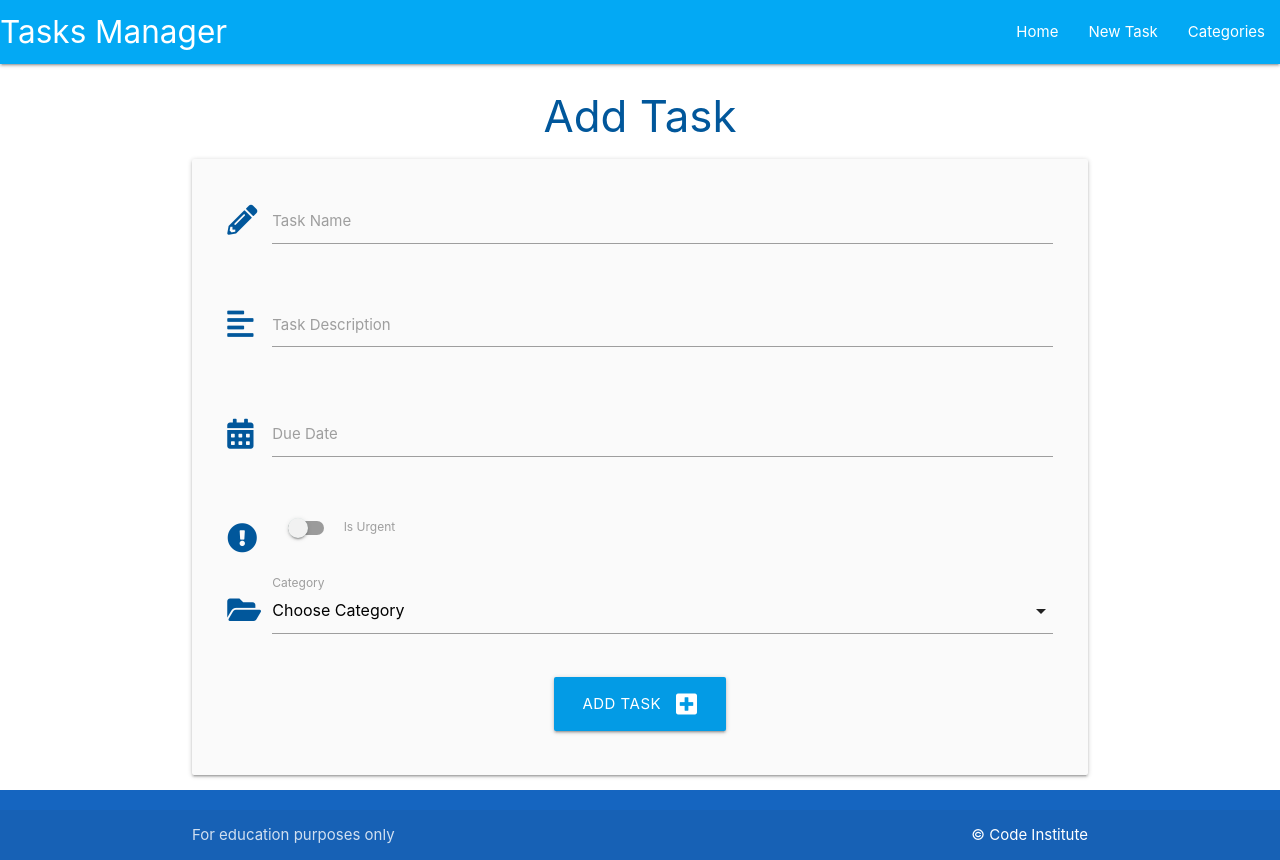
After one commit to CharlieMcGoldrick/ci-walkthrough-flask-sqlalchemy-task-manager, a Flask app: page /add_task in a window 1280 px wide. The commit adds this page. Run offline with Flask 3, Linux system fonts and the light colour scheme.

Commit message:
Feat: add c and r of crud to tasks

```diff
--- a/taskmanager/routes.py
+++ b/taskmanager/routes.py
@@ -6,7 +6,8 @@ from sqlalchemy.exc import IntegrityError
 
 @app.route("/")
 def home():
-    return render_template("tasks.html")
+    tasks = list(Task.query.order_by(Task.id).all())
+    return render_template("tasks.html", tasks=tasks)
 
 
 @app.route("/categories")
@@ -18,7 +19,7 @@ def categories():
     # 2nd is the the variable name above that contains the list
     return render_template("categories.html", categories=categories)
 
-
+# Category Routing
 @app.route("/add_category", methods=["GET", "POST"])
 def add_category():
     if request.method == "POST":
@@ -35,3 +36,43 @@ def add_category():
             flash("Category already exists.", "error")  # Error message
             return redirect(url_for("categories"))
     return render_template("add_category.html")
+
+@app.route("/edit_category/<int:category_id>", methods=["GET", "POST"])
+def edit_category(category_id):
+    # Attempts to query the database and if no record is found it will 404
+    category = Category.query.get_or_404(category_id)
+    if request.method == "POST":
+        category.category_name = request.form.get("category_name")
+        db.session.commit()
+        return redirect(url_for("categories"))
+    return render_template("edit_category.html", category=category)
+
+@app.route("/delete_category/<int:category_id>")
+def delete_category(category_id):
+    category = Category.query.get_or_404(category_id)
+    db.session.delete(category)
+    db.session.commit()
+    return redirect(url_for("categories"))
+
+# Task Routing
+@app.route("/add_task", methods=["GET", "POST"])
+def add_task():
+    categories = list(Category.query.order_by(Category.category_name).all())
+    if request.method == "POST":
+        try:
+            task = Task(
+                task_name=request.form.get("task_name"),
+                task_description=request.form.get("task_description"),
+                is_urgent=bool(True if request.form.get("is_urgent") else False),
+                due_date=request.form.get("due_date"),
+                category_id=request.form.get("category_id")
+            )
+            db.session.add(task)
+            db.session.commit()
+            flash("Task added successfully!", "success")  # Success message
+            return redirect(url_for("home"))
+        except IntegrityError:
+            db.session.rollback()
+            flash("Task already exists.", "error")  # Error message
+            return redirect(url_for("home"))
+    return render_template("add_task.html", categories=categories)
--- a/taskmanager/static/js/script.js
+++ b/taskmanager/static/js/script.js
@@ -2,4 +2,23 @@ document.addEventListener("DOMContentLoaded", function () {
     // sidenav initialization
     let sideNav = document.querySelectorAll(".sidenav");
     M.Sidenav.init(sideNav);
+
+    // modal initialization
+    let modalElements = document.querySelectorAll('.modal');
+    M.Modal.init(modalElements);
+
+    // datapicker initialization
+    let datePicker = document.querySelectorAll('.datepicker');
+    M.Datepicker.init(datePicker, {
+        format: "dd mmmm, yyyy",
+        i18n: {done: "Select"}
+    });
+
+    // select initialization
+    let selects = document.querySelectorAll('select');
+    M.FormSelect.init(selects);
+
+    // collapsibles initialization
+    let collapsibles = document.querySelectorAll('.collapsible');
+    M.Collapsible.init(collapsibles);
 });
--- /dev/null
+++ b/taskmanager/templates/add_task.html
@@ -0,0 +1,69 @@
+{% extends "base.html" %}
+{% block content %}
+
+    <h3 class="light-blue-text text-darken-4 center-align">Add Task</h3>
+
+    <div class="row card-panel grey lighten-5">
+        <form class="col s12" method="POST" action="{{ url_for('add_task') }}">
+            <!-- Task Name  -->
+            <div class="row">
+                <div class="input-field col s12">
+                    <i class="fas fa-pencil-alt prefix light-blue-text text-darken-4"></i>
+                    <input id="task_name" name="task_name" minlength="5" maxlength="50" type="text" class="validate" required>
+                    <label for="task_name">Task Name</label>
+                </div>
+            </div>
+            <!-- Task Description  -->
+            <div class="row">
+                <div class="input-field col s12">
+                    <i class="fas fa-align-left prefix light-blue-text text-darken-4"></i>
+                    <textarea name="task_description" id="task_description" class="materialize-textarea validate" cols="5" rows="200"></textarea>
+                    <label for="task_description">Task Description</label>
+                </div>
+            </div>
+            <!-- Due Data  -->
+            <div class="row">
+                <div class="input-field col s12">
+                    <i class="fas fa-calendar-alt prefix light-blue-text text-darken-4"></i>
+                    <input id="due_date" name="due_date" type="text" class="datepicker validate" required>
+                    <label for="due_date">Due Date</label>
+                </div>
+            </div>
+            <!-- Is Urgent  -->
+            <div class="row">
+                <div class="input-field col s12">
+                    <div class="switch">
+                        <i class="fas fa-exclamation-circle prefix light-blue-text text-darken-4"></i>
+                        <label for="is_urgent">
+                            <input id="is_urgent" name="is_urgent" type="checkbox">
+                            <span class="lever"></span>
+                            Is Urgent
+                        </label>
+                    </div>
+                </div>
+            </div>
+            <!-- Category Id  -->
+            <div class="row">
+                <div class="input-field col s12">
+                    <i class="fas fa-folder-open prefix light-blue-text text-darken-4"></i>
+                    <select name="category_id" id="category_id" class="validate" required>
+                        <option value="" disabled selected>Choose Category</option>
+                        {% for category in categories %}
+                            <option value="{{ category.id }}">{{ category.category_name }}</option>
+                        {% endfor %}
+                    </select>
+                    <label for="task_name">Category</label>
+                </div>
+            </div>
+            <!-- Submit Name  -->
+            <div class="row">
+                <div class="col s12 center-align">
+                    <button type="submit" class="btn-large light-blue darken-1">
+                        Add Task <i class="fas fa-plus-square right"></i>
+                    </button>
+                </div>
+            </div>
+        </form>
+    </div>
+
+{% endblock %}
--- a/taskmanager/templates/base.html
+++ b/taskmanager/templates/base.html
@@ -22,7 +22,7 @@
                 <a href="#" data-target="mobile-demo" class="sidenav-trigger"><i class="fas fa-bars"></i></a>
                 <ul class="right hide-on-med-and-down">
                     <li><a href="{{ url_for('home') }}">Home</a></li>
-                    <li><a href="">New Task</a></li>
+                    <li><a href="{{ url_for('add_task') }}">New Task</a></li>
                     <li><a href="{{ url_for('categories') }}">Categories</a></li>
                 </ul>
             </div>
@@ -30,7 +30,7 @@
 
         <ul class="sidenav" id="mobile-demo">
             <li><a href="{{ url_for('home') }}">Home</a></li>
-            <li><a href="">New Task</a></li>
+            <li><a href="{{ url_for('add_task') }}">New Task</a></li>
             <li><a href="{{ url_for('categories') }}">Categories</a></li>
         </ul>
     </header>
```
Also changed, not shown: taskmanager/templates/categories.html (+14 -2 lines), taskmanager/templates/edit_category.html (added, +27 -0 lines), taskmanager/templates/tasks.html (+35 -0 lines).
